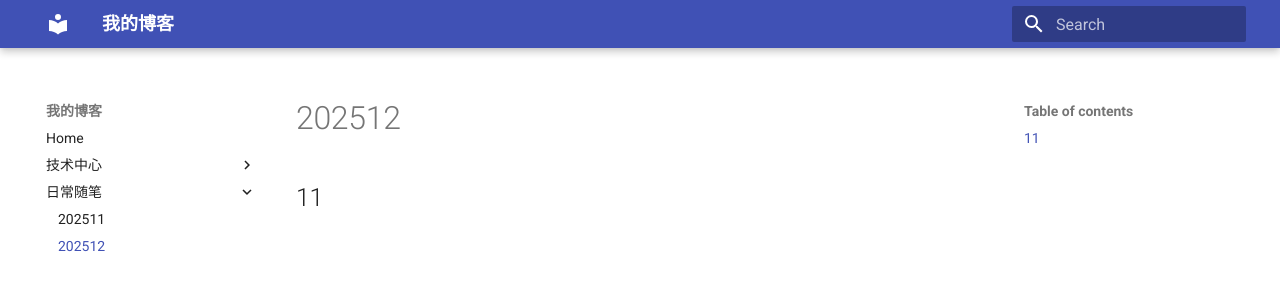
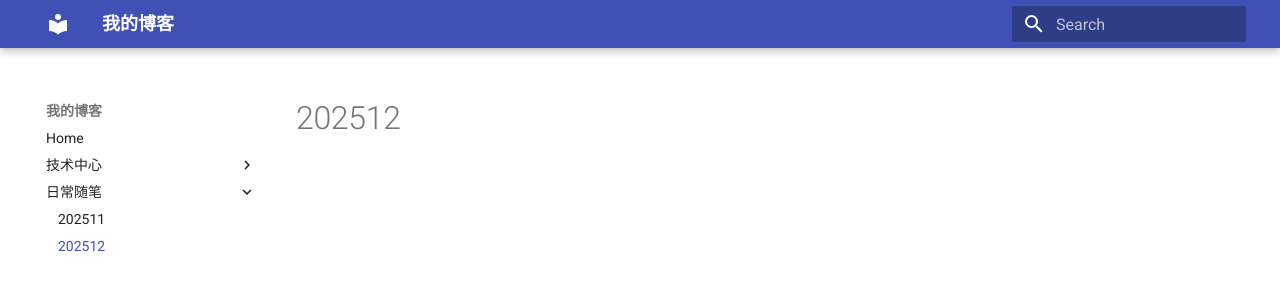
Before and after one commit to dtmcc/blog, an MkDocs documentation site: the page built from docs/日常随笔/202512.md, in a window 1280 px wide. Shown: the top 295 px of the page. Built offline with MkDocs 1.6.1 and Material for MkDocs 9.7.7, drawn with Linux system fonts in a browser that asks for light colours.

Commit message:
fix
Signed-off-by: lianghao <1062436470@aliyun.com>

```diff
--- a/docs/日常随笔/202512.md
+++ b/docs/日常随笔/202512.md
@@ -1,3 +1 @@
 # 202512
-
-## 11
```
